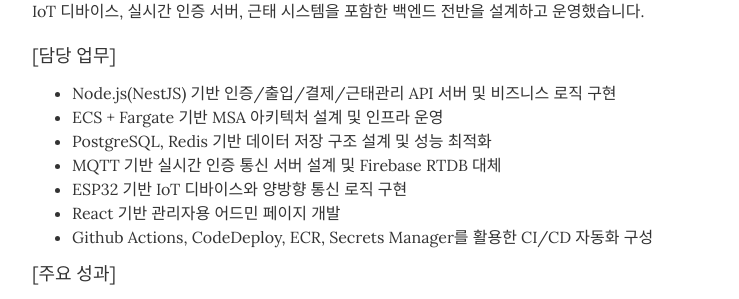
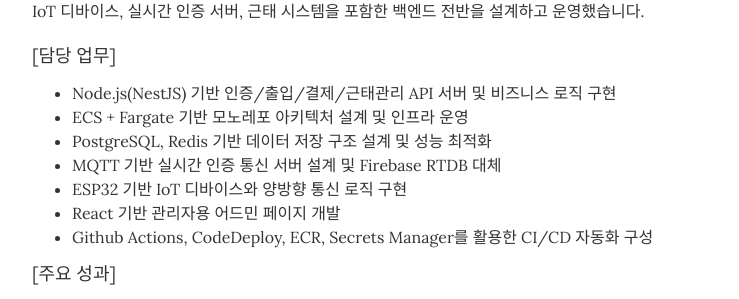
Before and after one commit to hoonapps/resume, a Jekyll site: the page built from index.html, in a window 1280 px wide and 900 px high, scrolled down 990 px. Shown: the part 153-452 px from the top of the window, without its empty margins (268-1007 px from the left). Built offline with Jekyll 4.4.1, drawn with Linux system fonts in a browser that asks for light colours.

Commit message:
feat(update): update resume.yml

```diff
--- a/_data/experience.yml
+++ b/_data/experience.yml
@@ -11,7 +11,7 @@
     <div class="resume-item-details">[담당 업무]</div>
     <ul class="resume-item-list">
       <li>Node.js(NestJS) 기반 인증/출입/결제/근태관리 API 서버 및 비즈니스 로직 구현</li>
-      <li>ECS + Fargate 기반 MSA 아키텍처 설계 및 인프라 운영</li>
+      <li>ECS + Fargate 기반 모노레포 아키텍처 설계 및 인프라 운영</li>
       <li>PostgreSQL, Redis 기반 데이터 저장 구조 설계 및 성능 최적화</li>
       <li>MQTT 기반 실시간 인증 통신 서버 설계 및 Firebase RTDB 대체</li>
       <li>ESP32 기반 IoT 디바이스와 양방향 통신 로직 구현</li>
```
